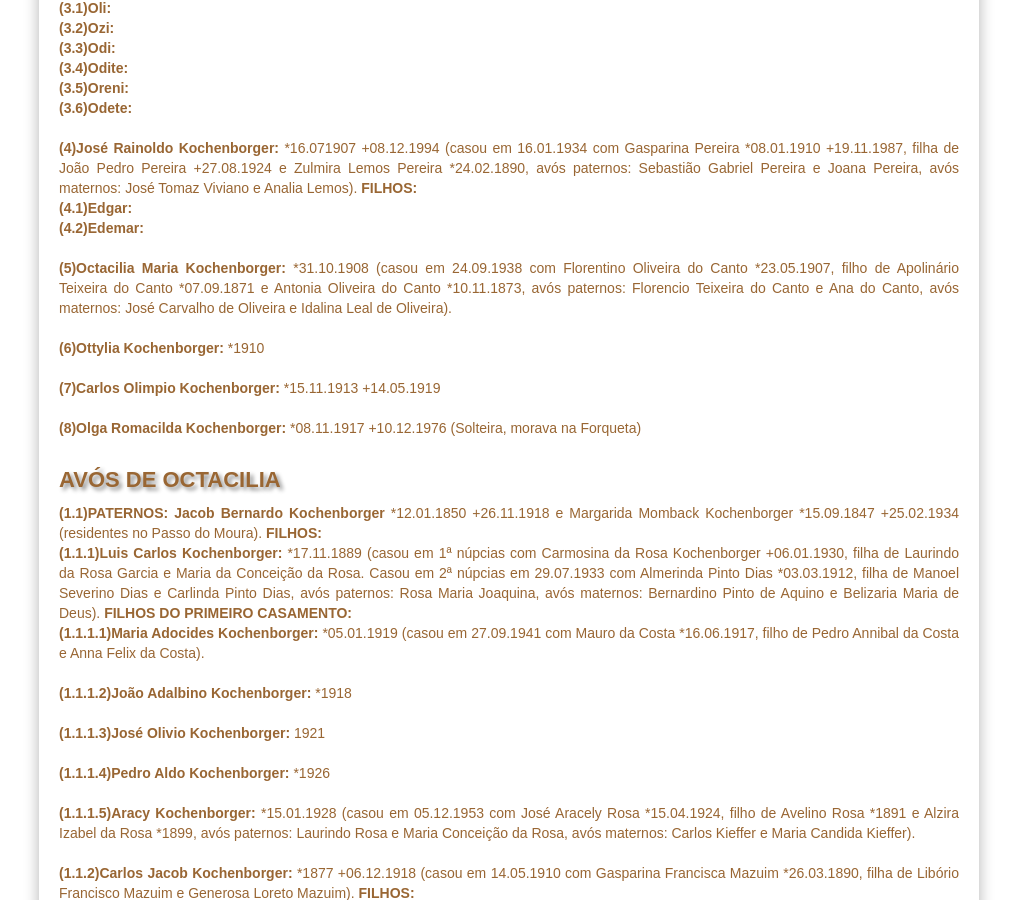
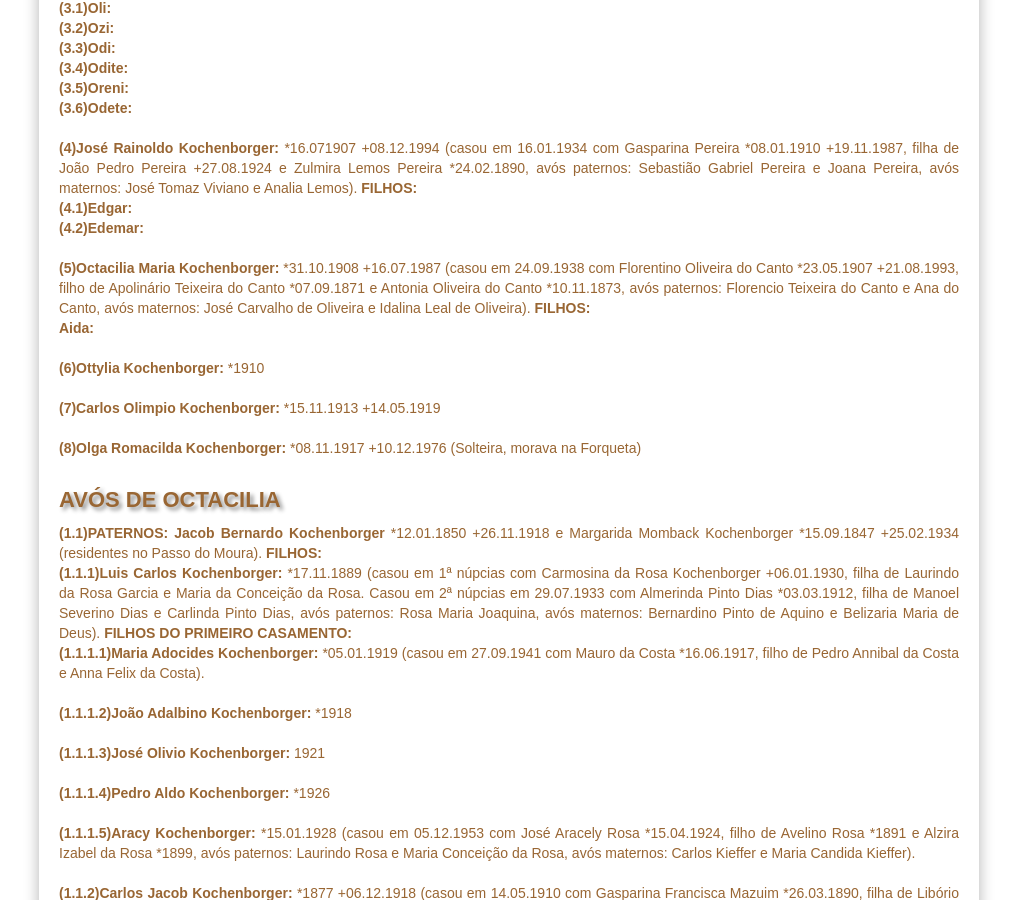
Before and after one commit to claudiovargas1955/claudiovargas1955.github.io, a Jekyll site: the page built from _pages/familia-kochenborger.html, in a window 1280 px wide and 900 px high, scrolled down 910 px. Shown: the whole window, without its empty margins (131-1148 px from the left). Built offline with Jekyll 4.4.1, drawn with Linux system fonts in a browser that asks for light colours; some web fonts are replaced.

Commit message:
Update familia-kochenborger.html

```diff
--- a/_pages/familia-kochenborger.html
+++ b/_pages/familia-kochenborger.html
@@ -135,9 +135,10 @@
       <b>(4.1)Edgar: </b><br>
       <b>(4.2)Edemar: </b><br><br>
 
-  <b>(5)Octacilia Maria Kochenborger: </b>*31.10.1908 (casou em 24.09.1938 com Florentino Oliveira do Canto *23.05.1907, filho de
-  Apolinário Teixeira do Canto *07.09.1871 e Antonia Oliveira do Canto *10.11.1873, avós paternos: Florencio Teixeira do Canto e Ana
-  do Canto, avós maternos: José Carvalho de Oliveira e Idalina Leal de Oliveira).<br><br>
+  <b>(5)Octacilia Maria Kochenborger: </b>*31.10.1908 +16.07.1987 (casou em 24.09.1938 com Florentino Oliveira do Canto *23.05.1907
+  +21.08.1993, filho de Apolinário Teixeira do Canto *07.09.1871 e Antonia Oliveira do Canto *10.11.1873, avós paternos: Florencio
+  Teixeira do Canto e Ana do Canto, avós maternos: José Carvalho de Oliveira e Idalina Leal de Oliveira). <b>FILHOS: </b><br>
+      <b>Aida: </b><br><br>
 
   <b>(6)Ottylia Kochenborger: </b>*1910<br><br>
 
```
